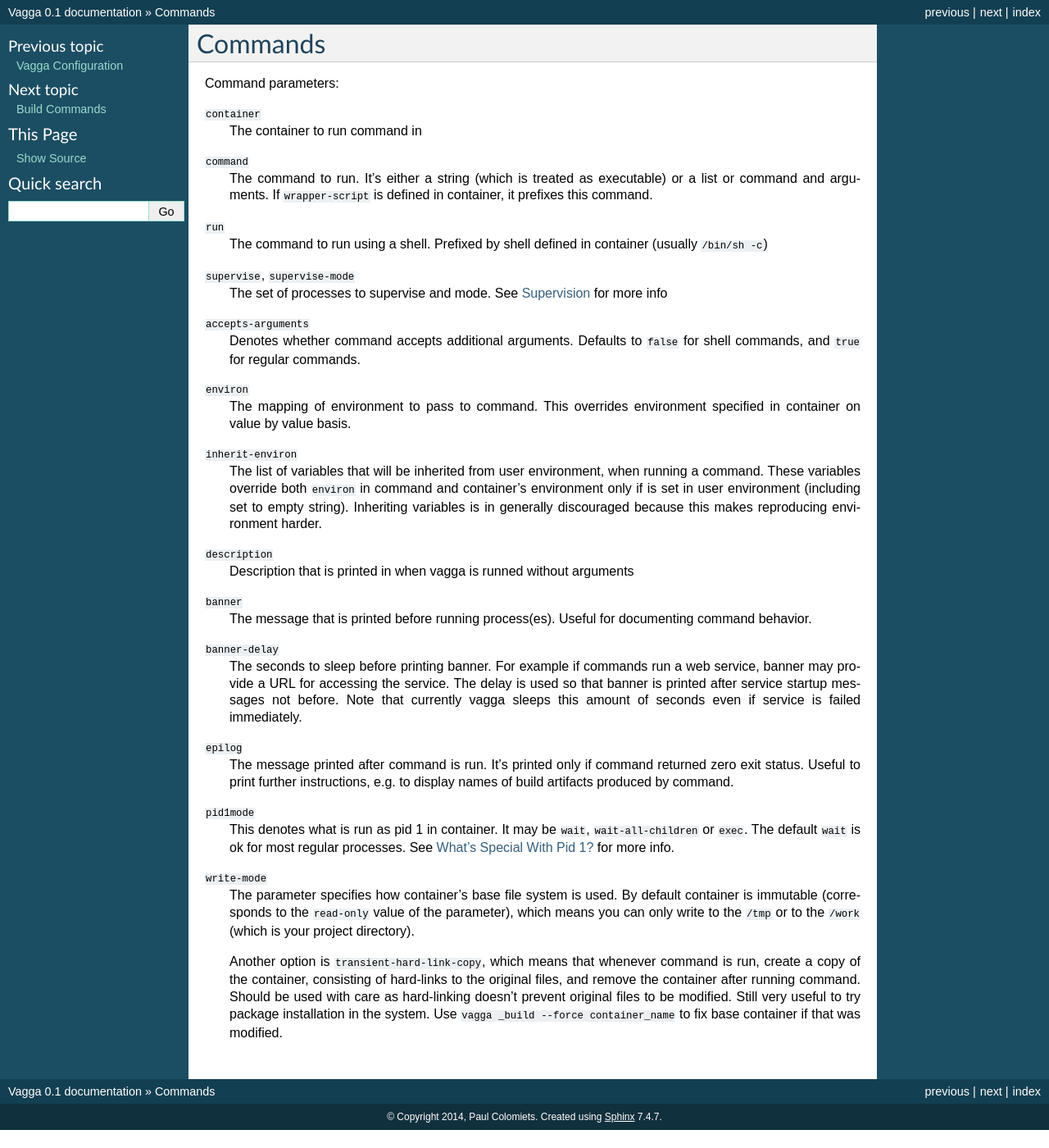
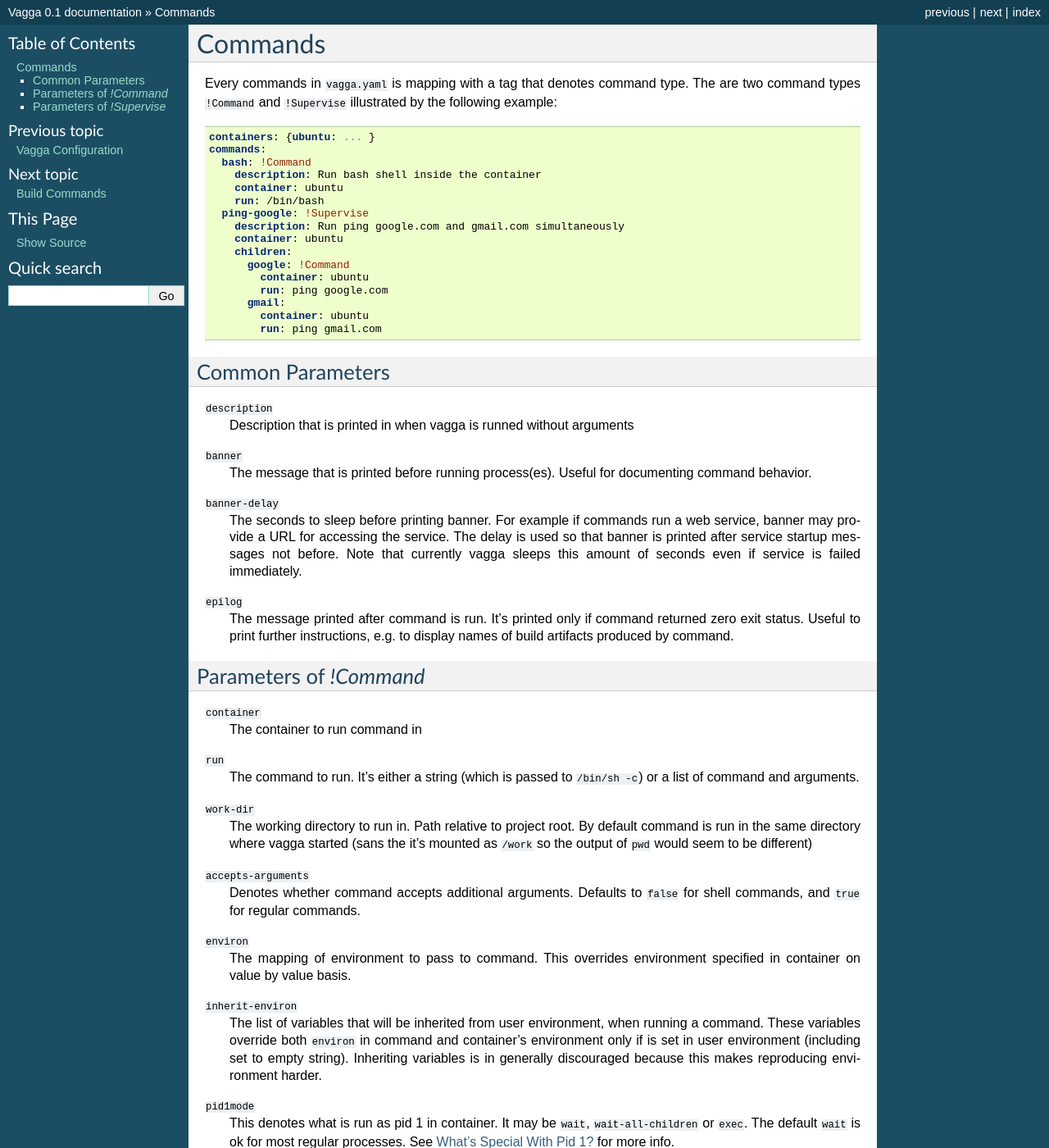
Before and after one commit to tailhook/vagga, a Sphinx documentation site: the page built from docs/commands.rst, in a window 1280 px wide and 1400 px high. Shown: the whole window at 82% size. Built offline with Sphinx 7.4.7, drawn with Linux system fonts in a browser that asks for light colours; some of the changed text lies outside the part shown.

Commit message:
Add some documentation for commands

```diff
--- a/docs/commands.rst
+++ b/docs/commands.rst
@@ -5,38 +5,33 @@ Commands
 ========
 
 
-Command parameters:
+Every commands in ``vagga.yaml`` is mapping with a tag that denotes command
+type. The are two command types ``!Command`` and ``!Supervise`` illustrated
+by the following example:
 
-``container``
-    The container to run command in
+.. code-block:: yaml
 
-``command``
-    The command to run. It's either a string (which is treated as executable)
-    or a list or command and arguments. If ``wrapper-script`` is defined in
-    container, it prefixes this command.
+    containers: {ubuntu: ... }
+    commands:
+      bash: !Command
+        description: Run bash shell inside the container
+        container: ubuntu
+        run: /bin/bash
+      ping-google: !Supervise
+        description: Run ping google.com and gmail.com simultaneously
+        container: ubuntu
+        children:
+          google: !Command
+            container: ubuntu
+            run: ping google.com
+          gmail:
+            container: ubuntu
+            run: ping gmail.com
 
-``run``
-    The command to run using a shell. Prefixed by shell defined in container
-    (usually ``/bin/sh -c``)
 
-``supervise``, ``supervise-mode``
-    The set of processes to supervise and mode. See :ref:`supervision` for more
-    info
+Common Parameters
+=================
 
-``accepts-arguments``
-    Denotes whether command accepts additional arguments. Defaults to ``false``
-    for shell commands, and ``true`` for regular commands.
-
-``environ``
-    The mapping of environment to pass to command. This overrides environment
-    specified in container on value by value basis.
-
-``inherit-environ``
-    The list of variables that will be inherited from user environment, when
-    running a command. These variables override both ``environ`` in command
-    and container's environment only if is set in user environment (including
-    set to empty string). Inheriting variables is in generally discouraged
-    because this makes reproducing environment harder.
 
 ``description``
     Description that is printed in when vagga is runned without arguments
@@ -57,6 +52,39 @@ Command parameters:
     returned zero exit status. Useful to print further instructions, e.g. to
     display names of build artifacts produced by command.
 
+
+Parameters of `!Command`
+========================
+
+``container``
+    The container to run command in
+
+``run``
+    The command to run. It's either a string (which is passed to
+    ``/bin/sh -c``) or a list of command and arguments.
+
+``work-dir``
+    The working directory to run in. Path relative to project root. By
+    default command is run in the same directory where vagga started (sans
+    the it's mounted as ``/work`` so the output of ``pwd`` would seem to be
+    different)
+
+``accepts-arguments``
+    Denotes whether command accepts additional arguments. Defaults to ``false``
+    for shell commands, and ``true`` for regular commands.
+
+``environ``
+    The mapping of environment to pass to command. This overrides environment
+    specified in container on value by value basis.
+
+``inherit-environ``
+    The list of variables that will be inherited from user environment, when
+    running a command. These variables override both ``environ`` in command
+    and container's environment only if is set in user environment (including
+    set to empty string). Inheriting variables is in generally discouraged
+    because this makes reproducing environment harder.
+
+
 ``pid1mode``
     This denotes what is run as pid 1 in container. It may be ``wait``,
     ``wait-all-children`` or ``exec``. The default ``wait`` is ok for most
@@ -75,3 +103,15 @@ Command parameters:
     modified. Still very useful to try package installation in the system. Use
     ``vagga _build --force container_name`` to fix base container if that was
     modified.
+
+
+Parameters of `!Supervise`
+==========================
+
+``mode``
+    The set of processes to supervise and mode. See :ref:`supervision` for more
+    info
+
+``children``
+    A mapping of name to child definition of children to run. All children are
+    started simultaneously.
```
